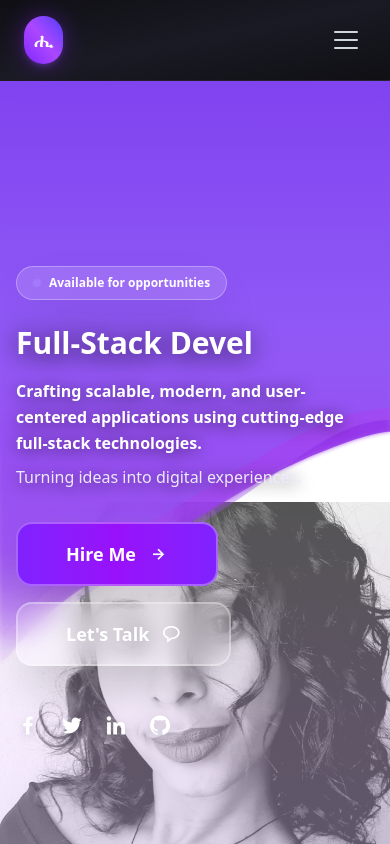
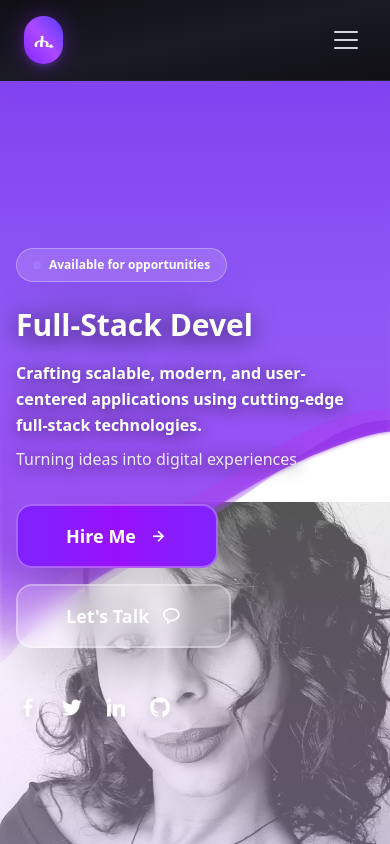
Before and after one commit to HilaryGH/Hillary-Portfolio, a React (Vite) app in the folder client/: page / in a window 390 px wide. Shown: the top 844 px of the page. Built offline with nearby package versions, Linux system fonts and the light colour scheme.

Commit message:
Update: your message here

```diff
--- a/client/src/components/Home/Home.tsx
+++ b/client/src/components/Home/Home.tsx
@@ -34,7 +34,7 @@ const Home = () => {
     <section
       id="home"
       className="relative flex flex-col lg:flex-row items-center justify-center overflow-hidden min-h-screen"
-      style={{ marginTop: '80px', backgroundColor: 'transparent', paddingTop: '20px', paddingBottom: '20px' }}
+      style={{ marginTop: '80px', backgroundColor: 'transparent', paddingTop: '0px', paddingBottom: '20px' }}
     >
       {/* Desktop: Right Side Background Image with Opacity */}
       <div
@@ -202,7 +202,7 @@ const Home = () => {
       {/* Additional Decorative Wave at Bottom */}
 
       {/* Hero Content - Top on Mobile, Left on Desktop */}
-      <div className="relative z-10 w-full pl-4 sm:pl-6 lg:pl-8 xl:pl-12 pr-4 sm:pr-6 lg:pr-8 py-8 lg:py-20">
+      <div className="relative z-10 w-full pl-4 sm:pl-6 lg:pl-8 xl:pl-12 pr-4 sm:pr-6 lg:pr-8 pt-4 pb-8 lg:py-20">
         <div className="max-w-4xl text-left">
           {/* Badge */}
           <div className="inline-flex items-center px-4 py-2 mb-6 bg-white/15 backdrop-blur-md rounded-full border border-white/30 shadow-2xl">
```
